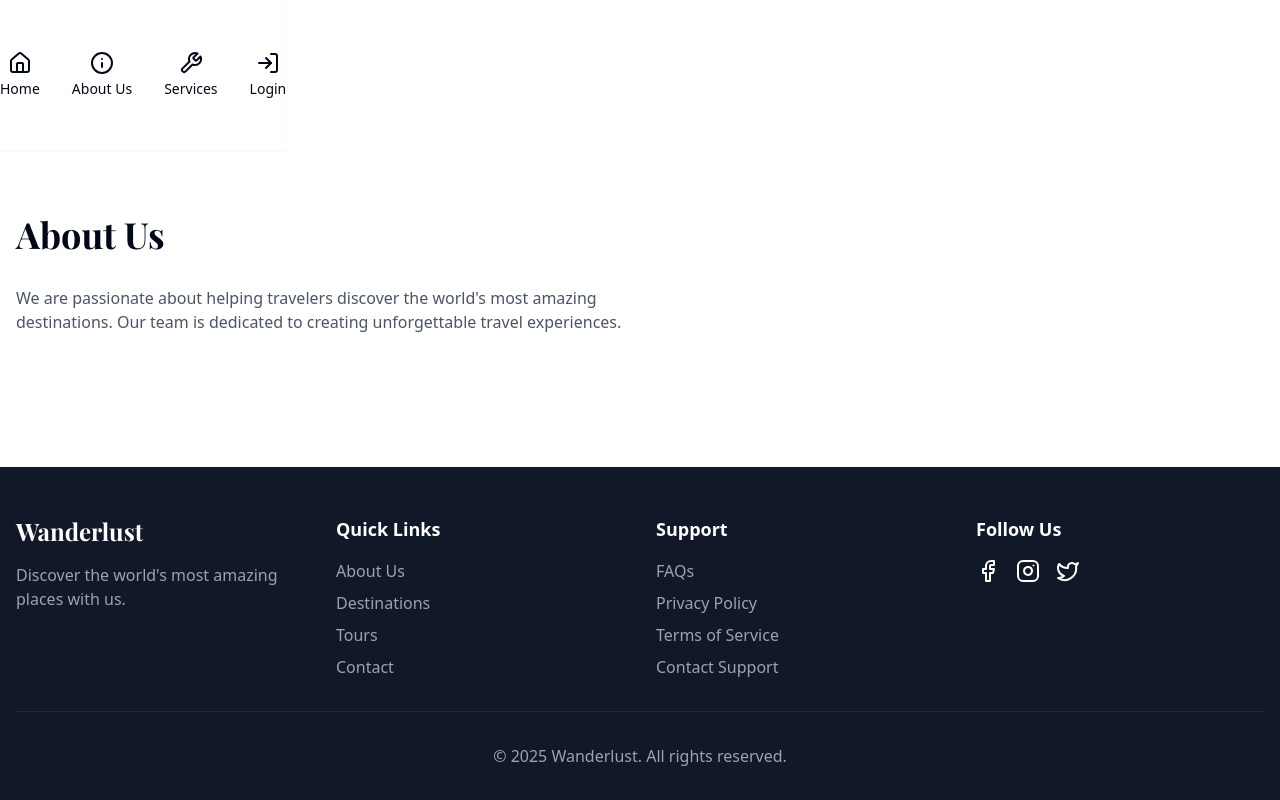
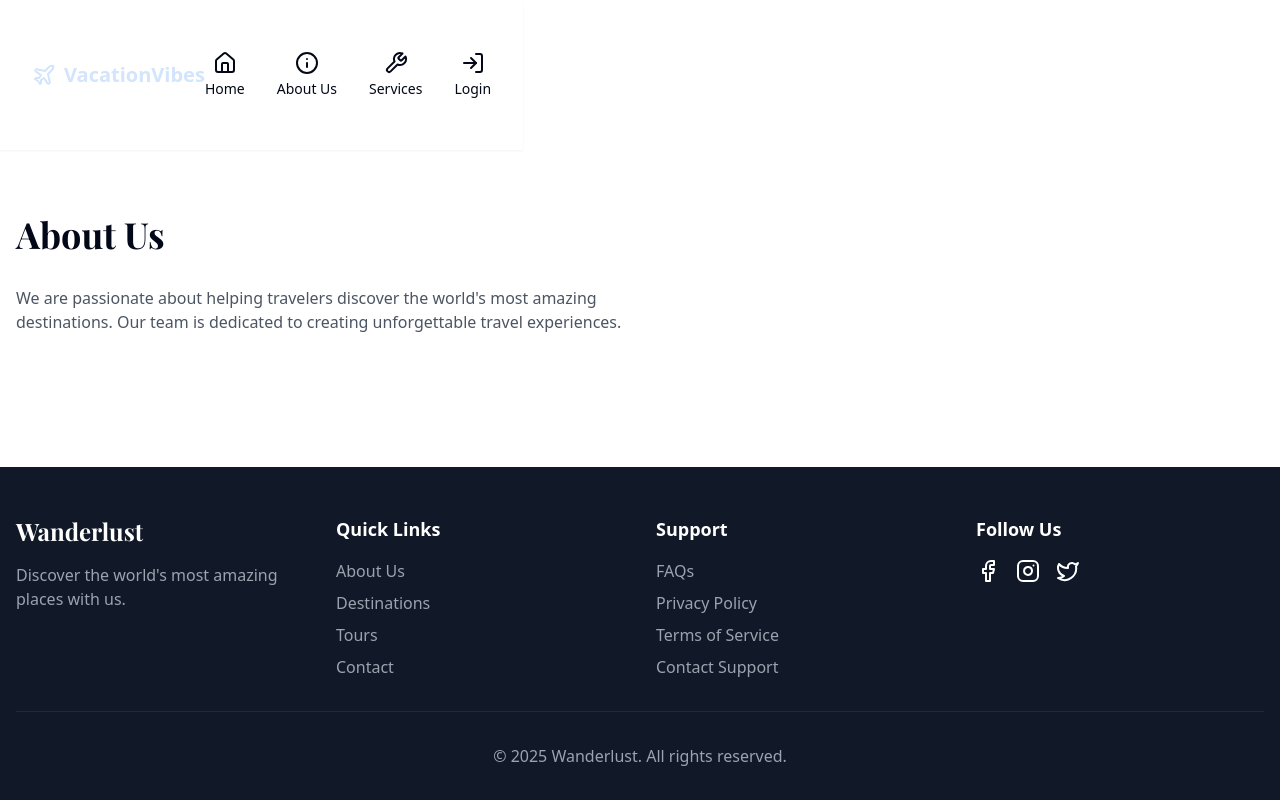
Before and after one commit to UdhayaSaravan/aichatbot-travel-tour-website, a React (Vite) app: page /about in a window 1280 px wide. Built offline with nearby package versions, Linux system fonts and the light colour scheme.

Commit message:
feat: Implement UI changes and user login display
- Move navigation menu to the right side.
- Add website name and travel icon to the left side.
- Display user's name after successful login.

```diff
--- a/src/components/Navigation.tsx
+++ b/src/components/Navigation.tsx
@@ -1,13 +1,25 @@
 
 import React from 'react';
-import { Home, Info, Wrench, LogIn } from 'lucide-react';
+import { Home, Info, Wrench, LogIn, Plane } from 'lucide-react';
 import { NavigationMenu, NavigationMenuList, NavigationMenuItem } from "@/components/ui/navigation-menu";
 import { Link } from 'react-router-dom';
 
 const Navigation = () => {
+  // This is a simple mock of authentication state - in a real app, this would come from your auth provider
+  const isLoggedIn = false;
+  const userName = "John Doe"; // This would come from your auth state
+
   return (
     <NavigationMenu className="w-full bg-white shadow-sm">
-      <NavigationMenuList className="flex justify-center space-x-8 py-4">
+      <div className="container mx-auto flex justify-between items-center py-4">
+        {/* Website name and logo on the left */}
+        <Link to="/" className="flex items-center space-x-2 text-primary hover:text-primary-accent transition-colors">
+          <Plane className="h-6 w-6" />
+          <span className="text-xl font-semibold">VacationVibes</span>
+        </Link>
+
+        {/* Navigation items on the right */}
+        <NavigationMenuList className="flex space-x-8">
           <NavigationMenuItem>
             <Link to="/" className="flex flex-col items-center hover:text-primary-accent transition-colors">
               <Home className="mb-1" />
@@ -27,12 +39,19 @@ const Navigation = () => {
             </Link>
           </NavigationMenuItem>
           <NavigationMenuItem>
+            {isLoggedIn ? (
+              <div className="flex items-center text-primary">
+                <span className="text-sm">Welcome, {userName}</span>
+              </div>
+            ) : (
               <Link to="/login" className="flex flex-col items-center hover:text-primary-accent transition-colors">
                 <LogIn className="mb-1" />
                 <span className="text-sm">Login</span>
               </Link>
+            )}
           </NavigationMenuItem>
         </NavigationMenuList>
+      </div>
     </NavigationMenu>
   );
 };
```
Lines whose indentation alone changed are shown as unchanged.
